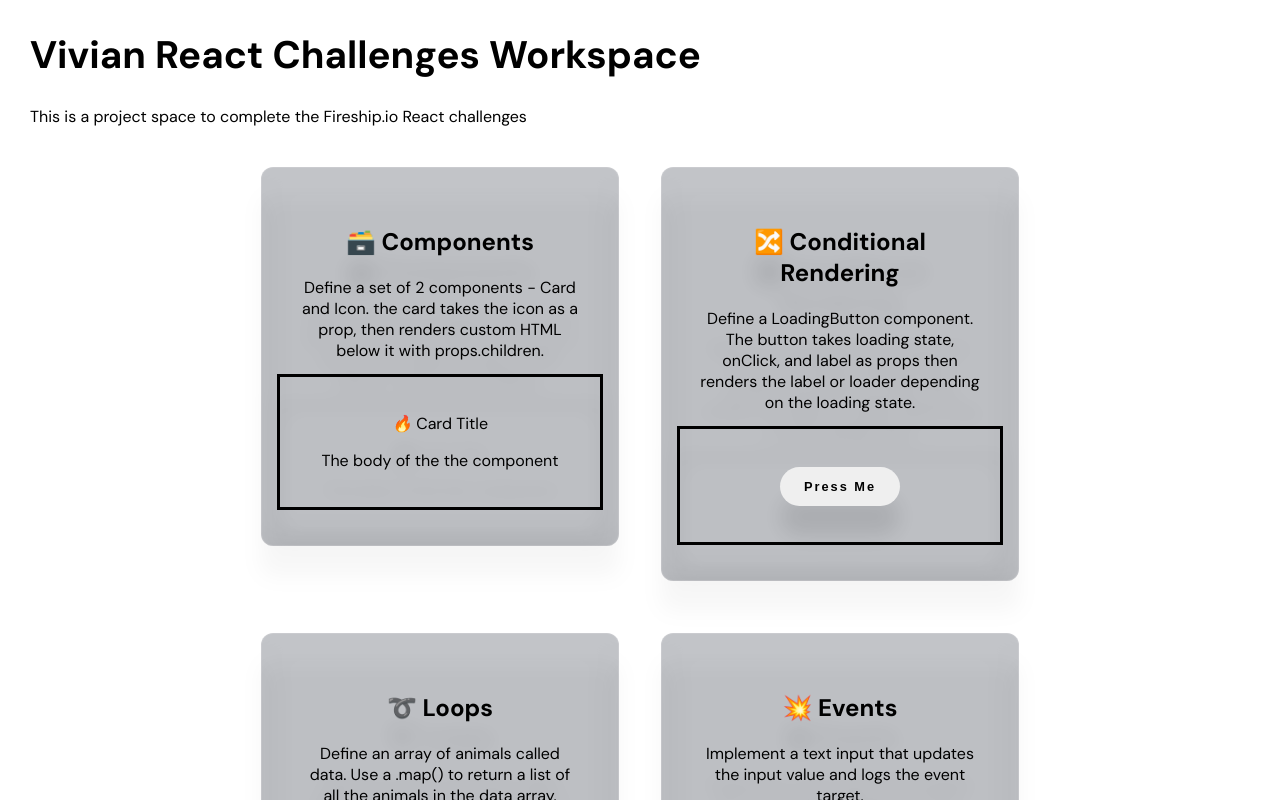
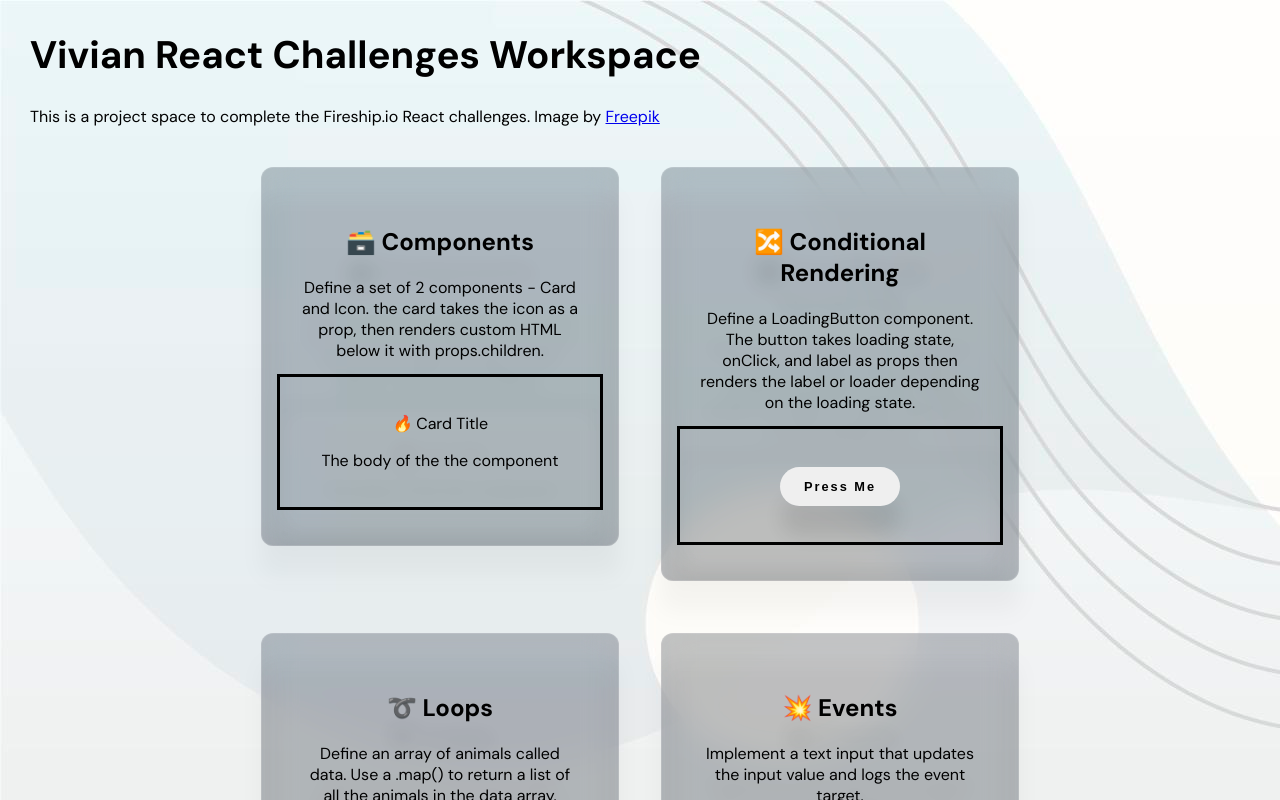
Before and after one commit to caoviv/Fireship.io-React-Challenges, a React (Create React App) app: page / in a window 1280 px wide. Shown: the top 800 px of the page. Built offline with nearby package versions, Linux system fonts and the light colour scheme.

Commit message:
add background image credit

```diff
--- a/src/App.css
+++ b/src/App.css
@@ -1,6 +1,10 @@
 .App {
   font-family: "DM Sans", sans-serif;
   margin: 30px;
+}
+
+body {
+  background-image: url("../public/background.jpg");
 }
 
 .ChallengesWrapper {
--- a/src/App.js
+++ b/src/App.js
@@ -35,7 +35,7 @@ function App() {
     <div className="App">
       <h1>Vivian React Challenges Workspace</h1>
       <p>
-        This is a project space to complete the Fireship.io React challenges
+        This is a project space to complete the Fireship.io React challenges. Image by <a href="https://www.freepik.com/free-vector/white-abstract-background_11852424.htm">Freepik</a>
       </p>
       <div className="ChallengesWrapper">
         <Components icon={<Icon />}>
```
